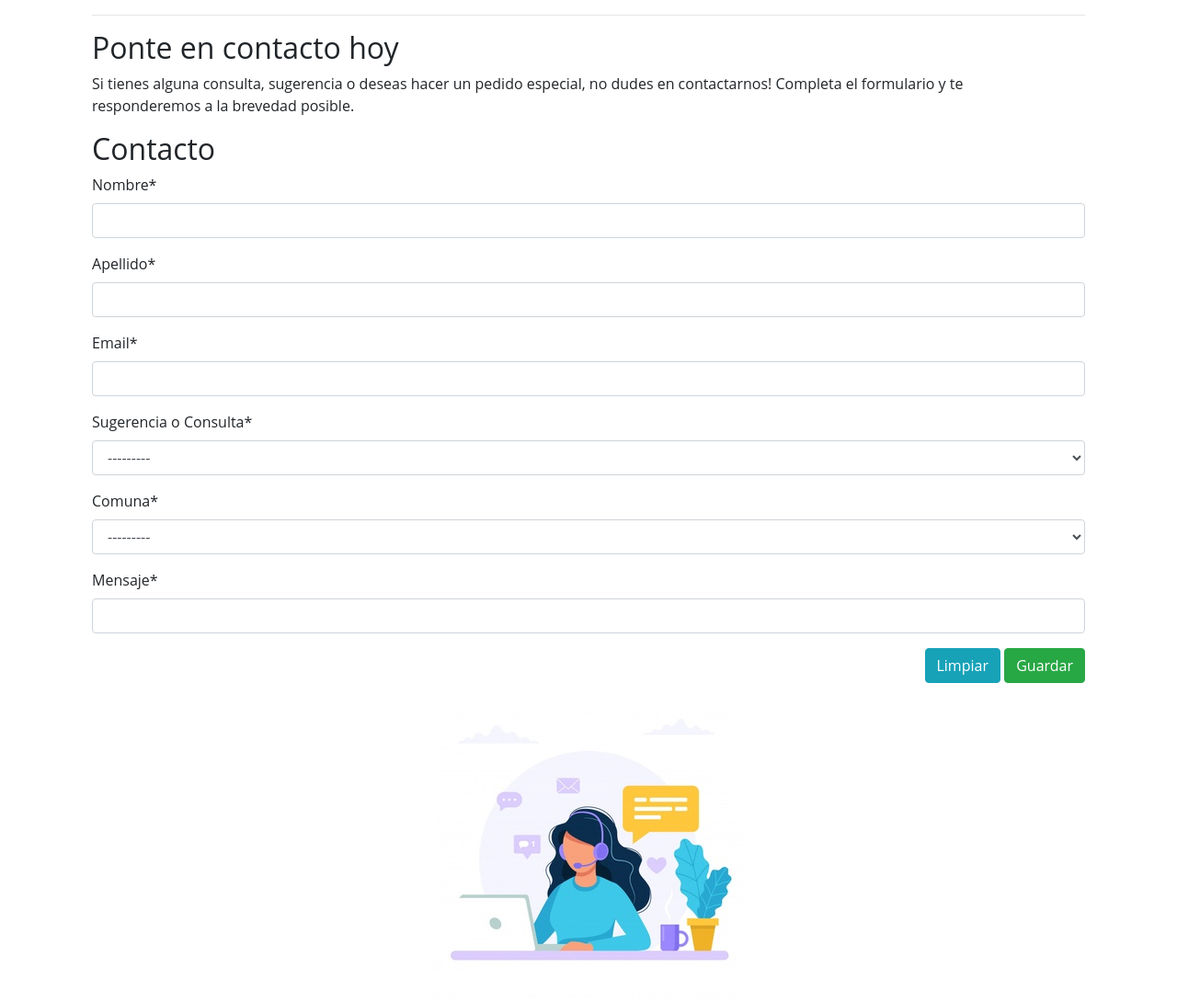
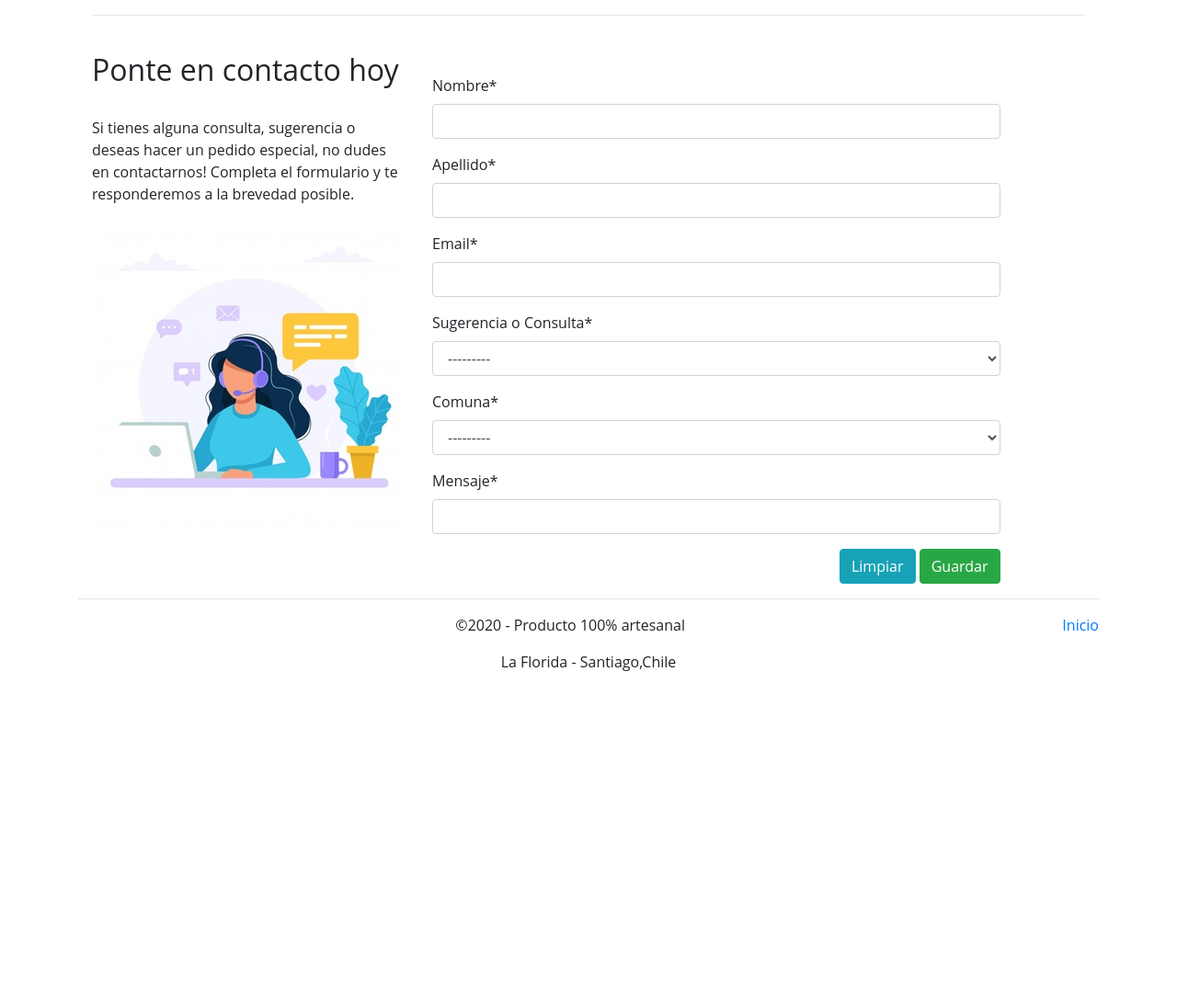
Before and after one commit to AreivaJ1312/FeriniDj, a Django app: page /Contacto in a window 1280 px wide. Shown: the part 95-1185 px from the top of the page at 92% size. After the commit the page ends 825 px from the top, so only its background shows below. Run offline with Django 3.2, Linux system fonts and the light colour scheme; data comes from the database, SQL or seed files in the repository; some libraries are stand-ins or nearby versions.

Commit message:
arreglos de diseño en formulario

```diff
--- a/core/templates/core/Contacto.html
+++ b/core/templates/core/Contacto.html
@@ -20,8 +20,8 @@
 
 <div class="container">
     <hr class="featurette-divider">
-    <div class="col-12 row">
-
+    <div class="row">
+      <div class="col-4">
         <br>
         <h2>Ponte en contacto hoy</h2>
         <br>
@@ -31,10 +31,12 @@
               Si tienes alguna consulta, sugerencia o deseas hacer un pedido especial, no dudes en contactarnos!
               Completa el formulario y te responderemos a la brevedad posible.</p>
         </div>
+        <img id="img-contact" src="{%static 'core/imagenes/contacto.jpg' %}" class="img-fluid" alt="Responsive image">
+      </div>
 
-
-    </div>
-      <h2>Contacto </h2>
+      <div class="col-7">
+        <br>
+        <br>
         {%load crispy_forms_tags%}
         <form action="" method="POST"  >
             {% csrf_token %}
@@ -47,9 +49,9 @@
             </div>
         </form>
 
-      <br>
-      <br>
-      <img  id="img-contact" src="{%static 'core/imagenes/contacto.jpg' %}"  alt="">
+      </div>
+    </div>
+
   </div>
 
 {% endblock%}
```
Also changed, not shown: core/templates/registration/login.html (+18 -12 lines), core/templates/registration/registrar.html (+17 -6 lines), core/static/core/imagenes/inicio-sesion.jpg (added), core/static/core/imagenes/registrarse.jpg (added). Lines whose indentation alone changed are shown as unchanged.
